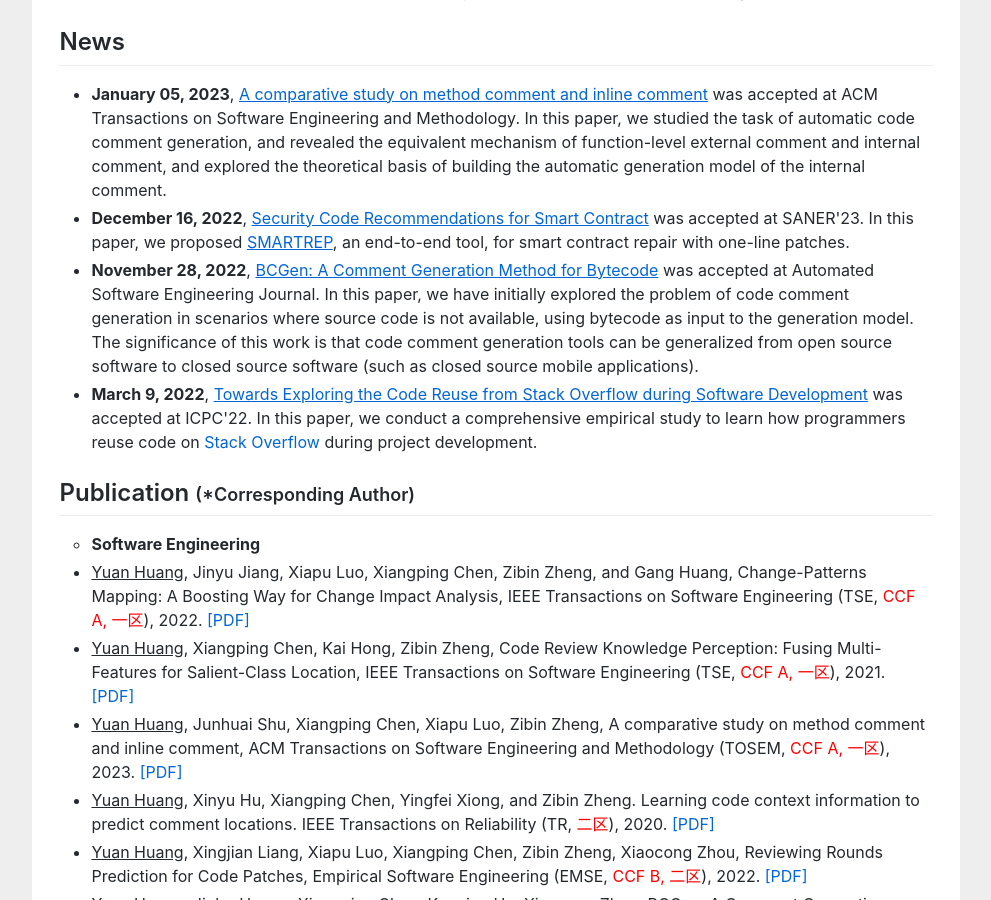
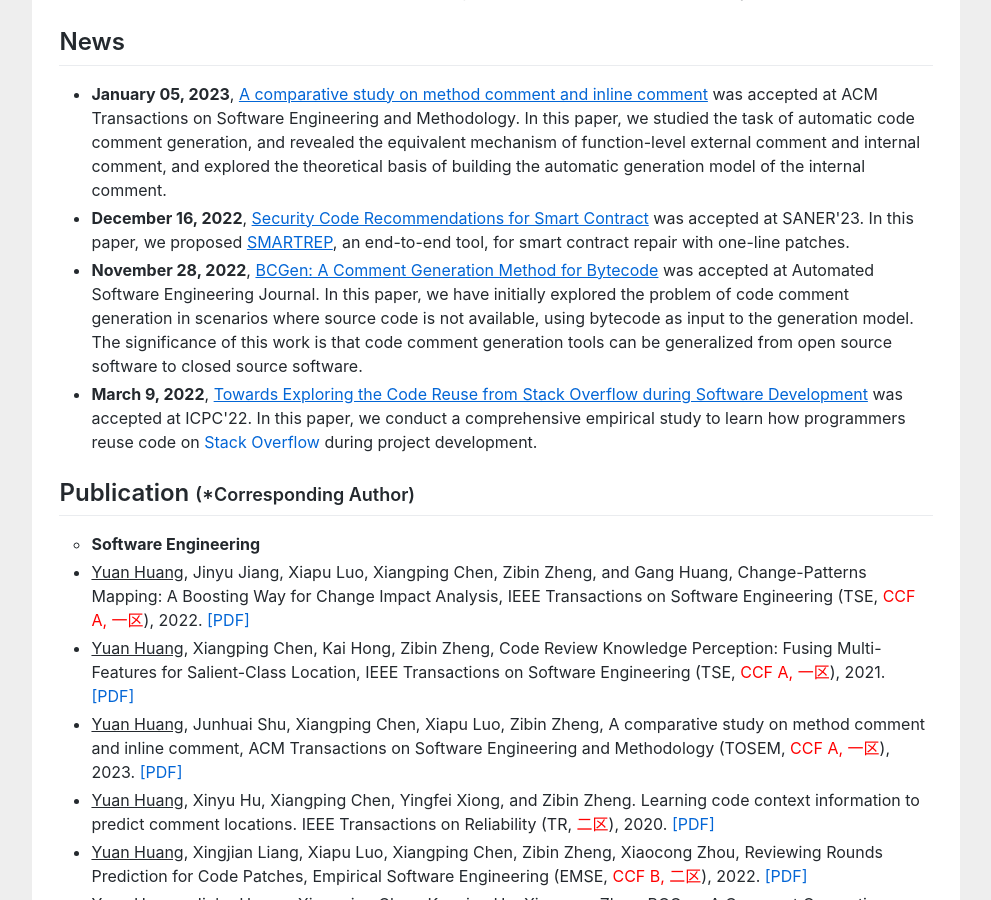
Before and after one commit to huangyuan-hy/huangyuan-hy.github.io, a Jekyll site: the page index.html, which Jekyll copies as it is, in a window 1280 px wide and 900 px high, scrolled down 793 px. Shown: the whole window, without its empty margins (144-1135 px from the left). Built offline with Jekyll 4.4.1, drawn with Linux system fonts in a browser that asks for light colours.

Commit message:
Update index.html

```diff
--- a/index.html
+++ b/index.html
@@ -91,7 +91,7 @@ tool, for smart contract repair with one-line patches. </li>
 
 						<li><b>November 28, 2022</b>,  <a href="https://link.springer.com/article/10.1007/s10515-022-00374-6"><u>BCGen: A Comment Generation Method for Bytecode</u></a> was accepted at Automated Software Engineering Journal. In this paper, we have initially
 							explored the problem of code comment generation in scenarios where source code is not available, using bytecode as input to the generation model. The significance of this work is that code comment generation tools can be
-							generalized from open source software to closed source software (such as closed source mobile applications).</li>
+							generalized from open source software to closed source software.</li>
 
 						<li><b>March 9, 2022</b>,  <a href="https://arxiv.org/pdf/2204.12711.pdf"><u>Towards Exploring the Code Reuse from Stack Overflow during Software Development</u></a> was accepted at ICPC'22. In this paper, we conduct a comprehensive
 empirical study to learn how programmers reuse code on <a href="https://stackoverflow.com/">Stack Overflow</a> during project development. </li>
```
